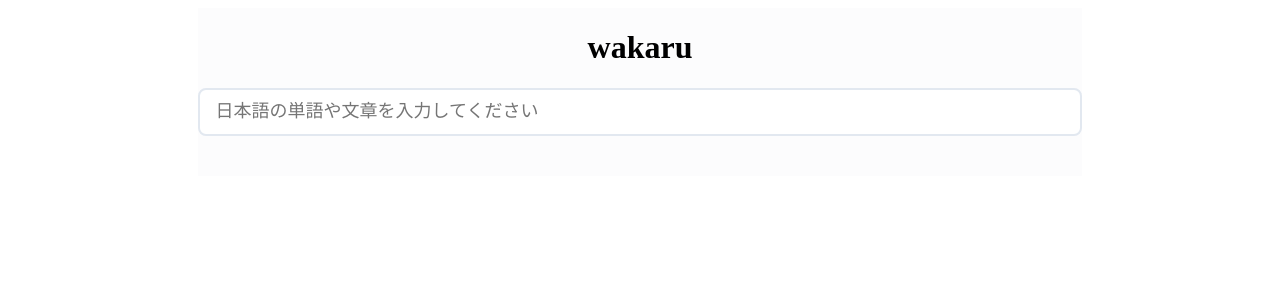
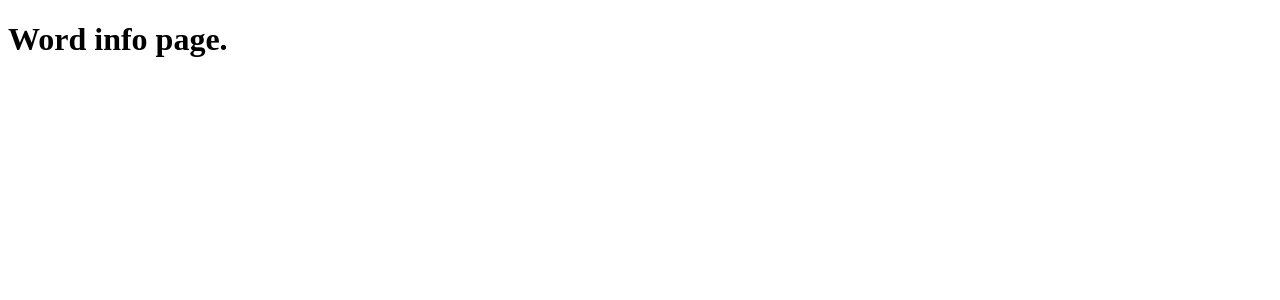
Before and after one commit to Obamium3157/wakaru, a React (Vite) app in the folder frontend/: page /info/1 in a window 1280 px wide. Shown: the top 300 px of the page. Built offline with nearby package versions, Linux system fonts and the light colour scheme.

Commit message:
SP-7 Добавил страницу информации по отдельному слову, поменял навигацию

```diff
--- a/frontend/src/App.tsx
+++ b/frontend/src/App.tsx
@@ -1,35 +1,14 @@
-import { useEffect } from "react";
-import { SearchInput } from "./components/SearchInput";
-import { Results } from "./components/Results";
-import styles from './App.module.css'
-import { useTranslator } from "./hooks/useTranslator";
-import { BrowserRouter } from "react-router-dom";
+import { Routes, Route, BrowserRouter } from "react-router-dom";
+import { WordInfoPage } from "./components/WordInfoPage";
+import { HomePage } from "./components/HomePage";
 
 function App() {
-  const {
-    response,
-    error,
-    loading,
-    initialQuery,
-    handleTranslate
-  } = useTranslator()
-
-  useEffect(() => {
-    if (initialQuery) {
-      handleTranslate(initialQuery);
-    }
-  }, []);
-
-
   return (
     <BrowserRouter>
-      <div className={styles.app}>
-        <h1>wakaru</h1>
-        <div className={styles.content}>
-          <SearchInput onSubmit={handleTranslate} loading={loading} />
-          <Results response={response} error={error} />
-        </div>
-      </div>
+      <Routes>
+        <Route path="/" element={<HomePage />} />
+        <Route path="/info/:word" element={<WordInfoPage />} />
+      </Routes>
     </BrowserRouter>
   );
 }
--- a/frontend/src/App.module.css
+++ b/frontend/src/components/HomePage.module.css
@@ -1,4 +1,4 @@
-.app {
+.page {
   background-color: var(--color-bg);
   max-width: 70%;
   margin: auto;
--- /dev/null
+++ b/frontend/src/components/HomePage.tsx
@@ -0,0 +1,31 @@
+import { useEffect } from "react";
+import { SearchInput } from "./SearchInput";
+import { Results } from "./Results";
+import styles from "./HomePage.module.css";
+import { useTranslator } from "../hooks/useTranslator";
+
+export function HomePage() {
+  const {
+    response,
+    error,
+    loading,
+    initialQuery,
+    handleTranslate,
+  } = useTranslator();
+
+  useEffect(() => {
+    if (initialQuery) {
+      handleTranslate(initialQuery);
+    }
+  }, []);
+
+  return (
+    <div className={styles.page}>
+      <h1>wakaru</h1>
+      <div className={styles.content}>
+        <SearchInput onSubmit={handleTranslate} loading={loading} />
+        <Results response={response} error={error} />
+      </div>
+    </div>
+  );
+}
--- /dev/null
+++ b/frontend/src/components/WordInfoPage.tsx
@@ -0,0 +1,7 @@
+export function WordInfoPage() {
+  return (
+    <>
+      <h1>Word info page.</h1>
+    </>
+  )
+}
```
